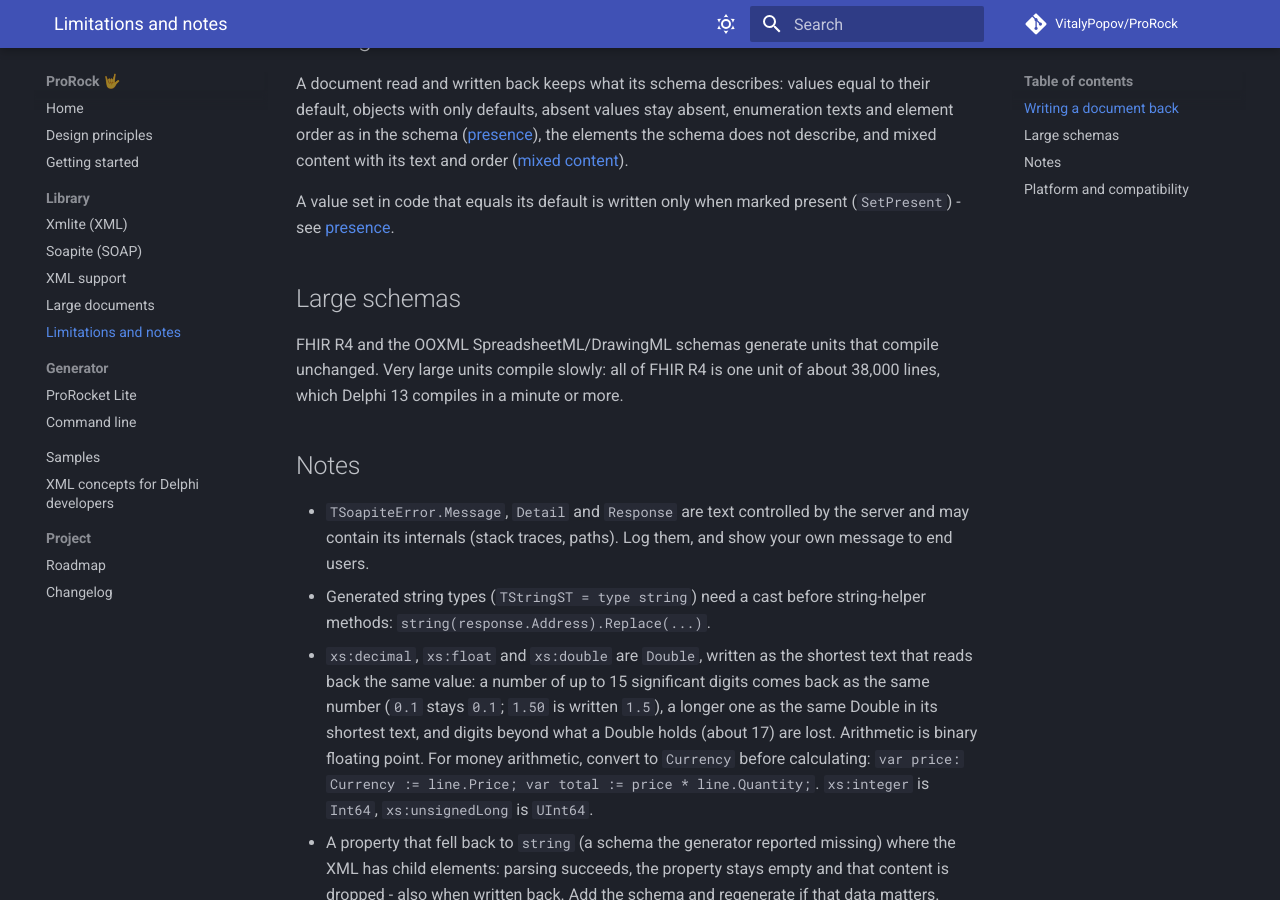
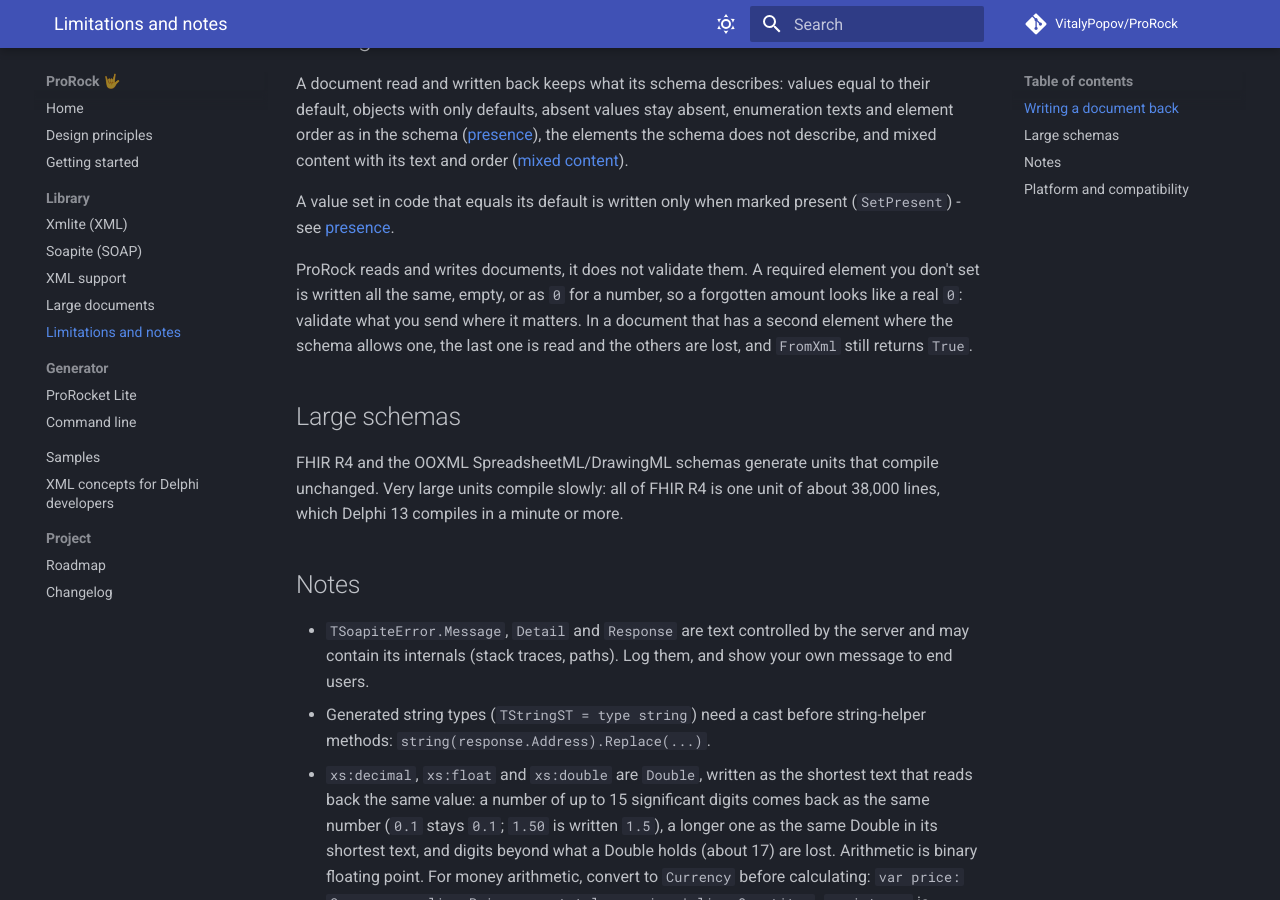
Before and after one commit to VitalyPopov/ProRock, an MkDocs documentation site: the page built from docs/limitations.md, in a window 1280 px wide and 900 px high, scrolled down 302 px. Built offline with MkDocs 1.6.1 and Material for MkDocs 9.7.7, drawn with Linux system fonts in a browser that asks for light colours; comment, search, counter and statistics services are not loaded.

Commit message:
Limitations: ProRock does not validate: a required element not set is written empty or as 0, of two elements where one is allowed the last is read

```diff
--- a/docs/limitations.md
+++ b/docs/limitations.md
@@ -13,6 +13,10 @@ and order ([mixed content](xmlite.md#mixed-content-and-element-order)).
 
 A value set in code that equals its default is written only when marked present (`SetPresent`) - see
 [presence](xmlite.md#absent-or-default-presence).
+
+ProRock reads and writes documents, it does not validate them. A required element you don't set is written all the same, empty, or
+as `0` for a number, so a forgotten amount looks like a real `0`: validate what you send where it matters. In a document that
+has a second element where the schema allows one, the last one is read and the others are lost, and `FromXml` still returns `True`.
 
 ## Large schemas
 
```
